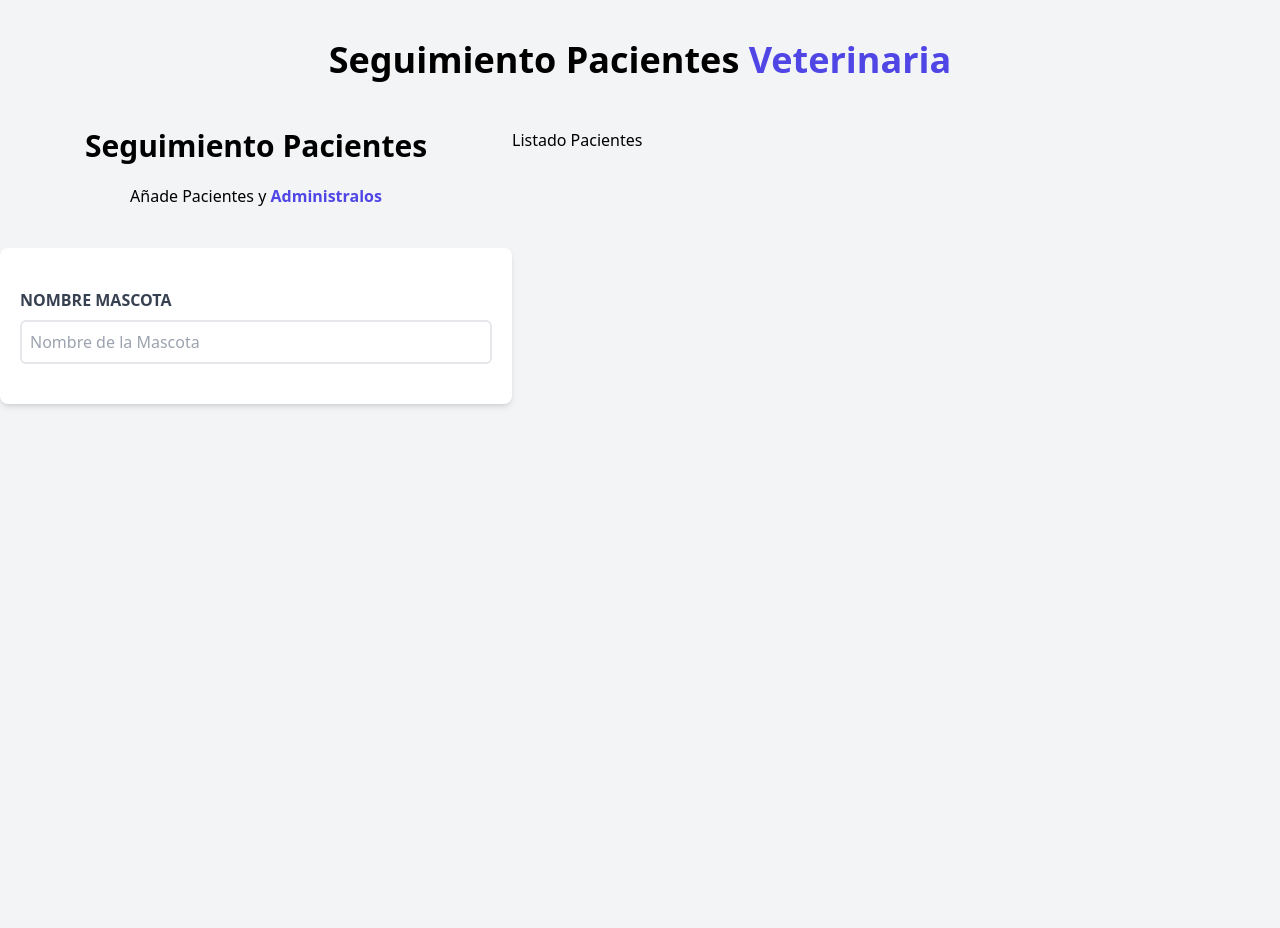
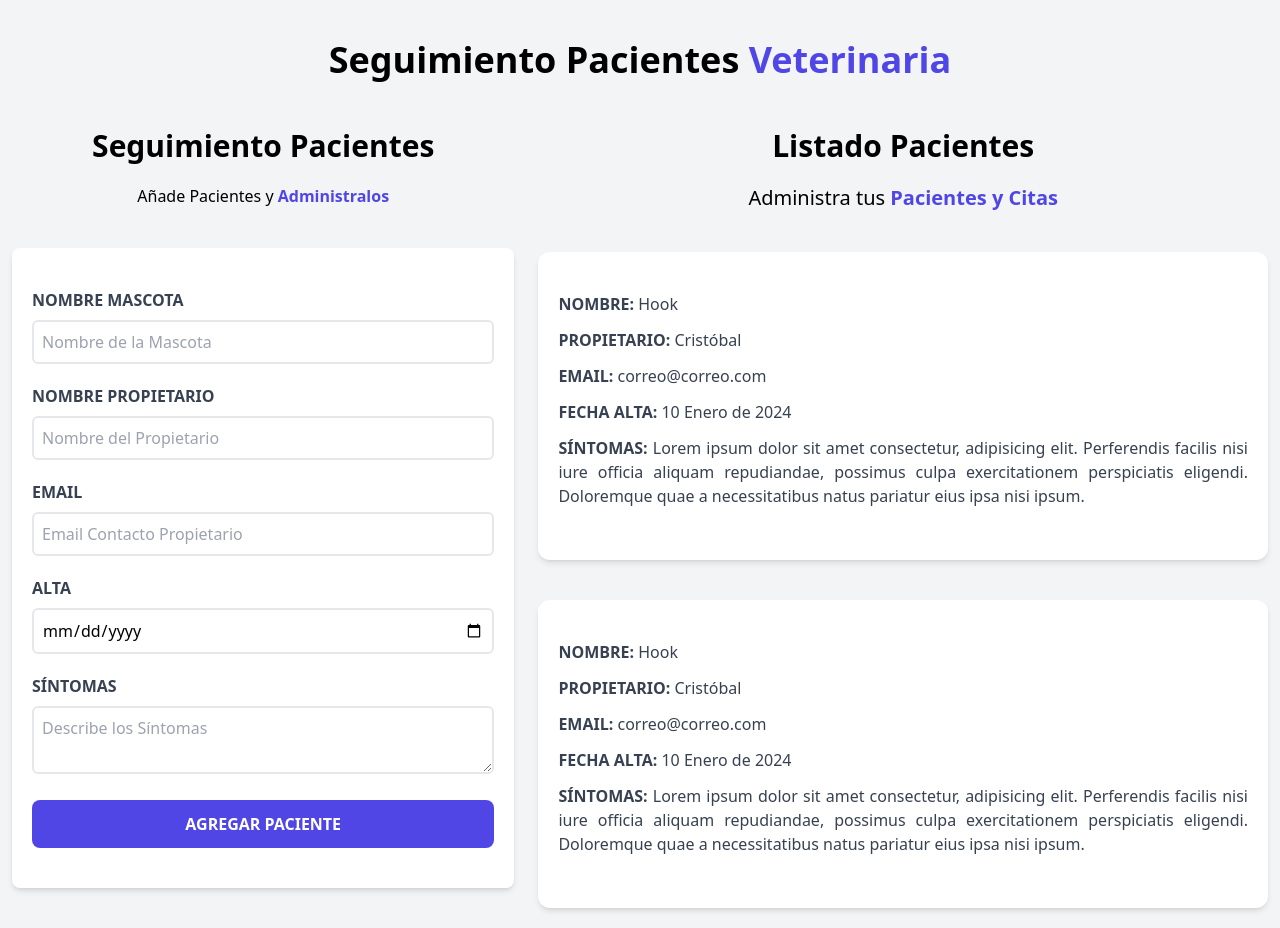
Before and after one commit to crilve/citas-react, a React (Vite) app: page / in a window 1280 px wide. Before the commit the page ends 840 px from the top, so only its background shows below. Built offline with nearby package versions, Linux system fonts and the light colour scheme.

Commit message:
Seccion formulario y listado / inicio hooks

```diff
--- a/src/components/Formulario.jsx
+++ b/src/components/Formulario.jsx
@@ -1,6 +1,19 @@
+import {useState} from 'react';
+
 const Formulario = () => {
+  const [nombre, setNombre] = useState("");
+  const [propietario, setPropietario] = useState("");
+  const [email, setEmail] = useState("");
+  const [fecha, setFecha] = useState("");
+  const [sintomas, setSintomas] = useState("");
+
+  const handleSubmit = (e) => {
+    e.preventDefault()
+    console.log("Enviando Formulario")
+  }
+
   return (
-    <div className="md:w-1/2 lg:w-2/5">
+    <div className="md:w-1/2 lg:w-2/5 mx-3">
       <h2 className="font-black text-3xl text-center">
         Seguimiento Pacientes
       </h2>
@@ -10,12 +23,54 @@
           <span className="text-indigo-600 font-bold">Administralos</span>
       </p>
 
-      <form className="bg-white shadow-md rounded-lg py-10 px-5">
-        <div>
+      <form onSubmit={handleSubmit} className="bg-white shadow-md rounded-lg py-10 px-5 mb-10">
+        <div className="mb-5">
           <label htmlFor="mascota" className="block text-gray-700 uppercase font-bold">Nombre Mascota</label>
           <input id="mascota" type="text" placeholder="Nombre de la Mascota"
-          className="border-2 w-full p-2 mt-2 placeholder-gray-400 rounded-md"/>
+          className="border-2 w-full p-2 mt-2 placeholder-gray-400 rounded-md"
+          value={nombre}
+          onChange={(e) => setNombre(e.target.value)}/>
         </div>
+        <div className="mb-5">
+          <label htmlFor="propietario" className="block text-gray-700 uppercase font-bold">Nombre Propietario</label>
+          <input id="propietario" type="text" placeholder="Nombre del Propietario"
+          className="border-2 w-full p-2 mt-2 placeholder-gray-400 rounded-md"
+          value={propietario}
+          onChange={(e) => setPropietario(e.target.value)}
+          />
+        </div>
+        <div className="mb-5">
+          <label htmlFor="email" className="block text-gray-700 uppercase font-bold">Email</label>
+          <input id="email" type="email" placeholder="Email Contacto Propietario"
+          className="border-2 w-full p-2 mt-2 placeholder-gray-400 rounded-md"
+          value={email}
+          onChange={(e) => setEmail(e.target.value)}
+          />
+        </div>
+        <div className="mb-5">
+          <label htmlFor="alta" className="block text-gray-700 uppercase font-bold">Alta</label>
+          <input id="alta" type="date"
+          className="border-2 w-full p-2 mt-2 placeholder-gray-400 rounded-md"
+          value={fecha}
+          onChange={(e) => setFecha(e.target.value)}
+          />
+        </div>
+        <div className="mb-5">
+          <label htmlFor="sintomas" className="block text-gray-700 uppercase font-bold">Síntomas</label>
+          <textarea
+            id="sintomas"
+            className="border-2 w-full p-2 mt-2 placeholder-gray-400 rounded-md"
+            placeholder="Describe los Síntomas"
+            value={sintomas}
+            onChange={(e) => setSintomas(e.target.value)}
+          />
+        </div>
+        <input
+          type="submit"
+          className="bg-indigo-600 w-full p-3 text-white uppercase font-bold
+          hover:bg-indigo-700 transition-all cursor-pointer rounded-lg"
+          value="Agregar Paciente"
+        />
       </form>
     </div>
   );
--- a/src/components/ListadoPacientes.jsx
+++ b/src/components/ListadoPacientes.jsx
@@ -1,7 +1,21 @@
+import Paciente from "./Paciente";
+
 const ListadoPacientes = () => {
     return (
-        <div className="md:w-1/2 lg:w-3/5">
-            <h2>Listado Pacientes</h2>
+        <div className="md:w-1/2 lg:w-3/5 md:h-screen overflow-y-scroll">
+            <h2 className="font-black text-3xl text-center">Listado Pacientes</h2>
+            <p className="text-xl text-center mb-10 mt-5">
+                Administra tus {''}
+                <span className="text-indigo-600 font-bold">Pacientes y Citas</span>
+            </p>
+
+            <Paciente />
+            <Paciente />
+            <Paciente />
+            <Paciente />
+            <Paciente />
+            <Paciente />
+
         </div>
     );
 }
--- /dev/null
+++ b/src/components/Paciente.jsx
@@ -0,0 +1,23 @@
+const Paciente = () => {
+    return (
+        <div className="mx-3 my-10 bg-white shadow-md px-5 py-10 rounded-xl">
+            <p className="font-bold mb-3 text-gray-700 uppercase">Nombre: {''}
+                <span className="font-normal normal-case">Hook</span>
+            </p>
+            <p className="font-bold mb-3 text-gray-700 uppercase">Propietario: {''}
+                <span className="font-normal normal-case">Cristóbal</span>
+            </p>
+            <p className="font-bold mb-3 text-gray-700 uppercase">Email: {''}
+                <span className="font-normal normal-case">correo@correo.com</span>
+            </p>
+            <p className="font-bold mb-3 text-gray-700 uppercase">Fecha Alta: {''}
+                <span className="font-normal normal-case">10 Enero de 2024</span>
+            </p>
+            <p className="font-bold mb-3 text-gray-700 uppercase text-justify">Síntomas: {''}
+                <span className="font-normal normal-case">Lorem ipsum dolor sit amet consectetur, adipisicing elit. Perferendis facilis nisi iure officia aliquam repudiandae, possimus culpa exercitationem perspiciatis eligendi. Doloremque quae a necessitatibus natus pariatur eius ipsa nisi ipsum.</span>
+            </p>
+        </div>
+    );
+}
+
+export default Paciente;
```
